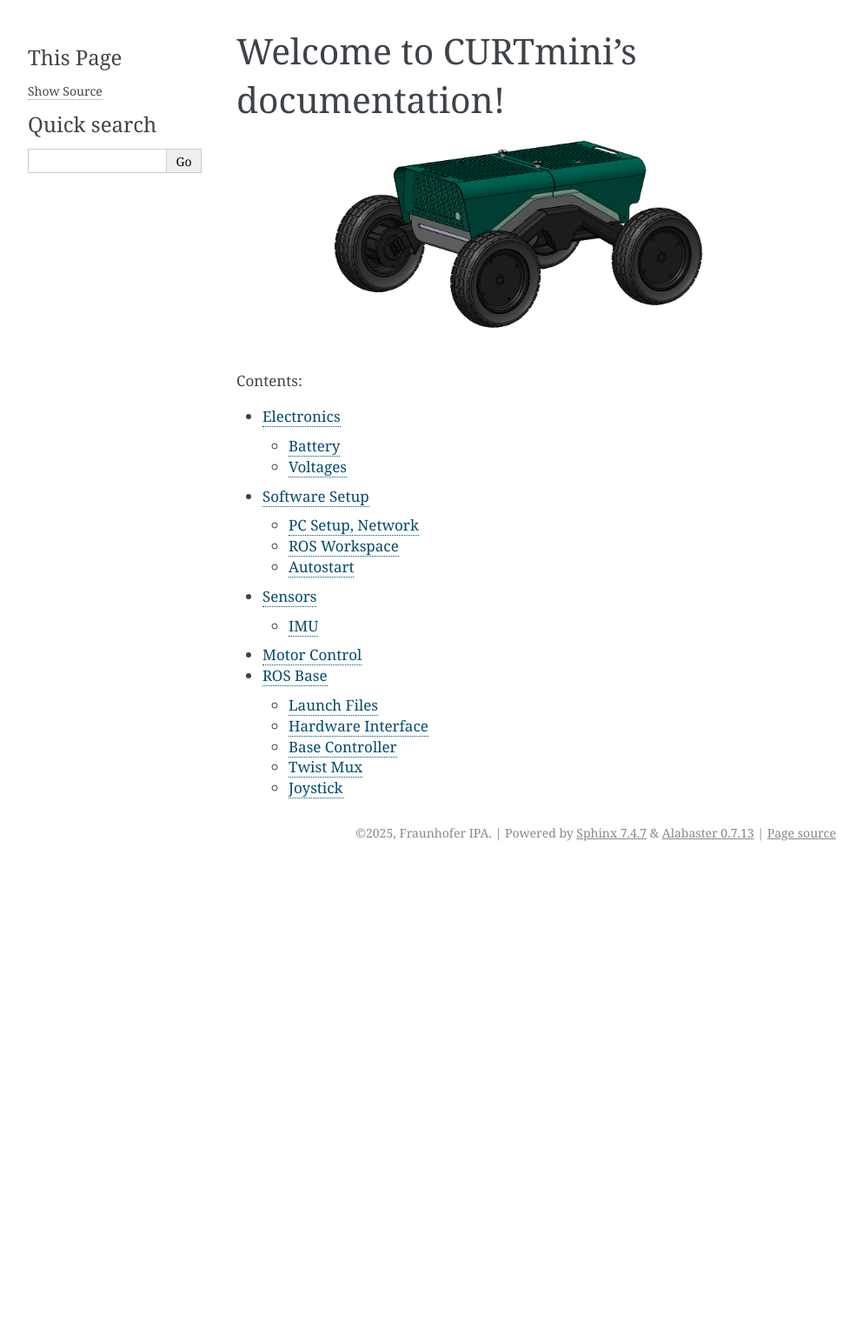
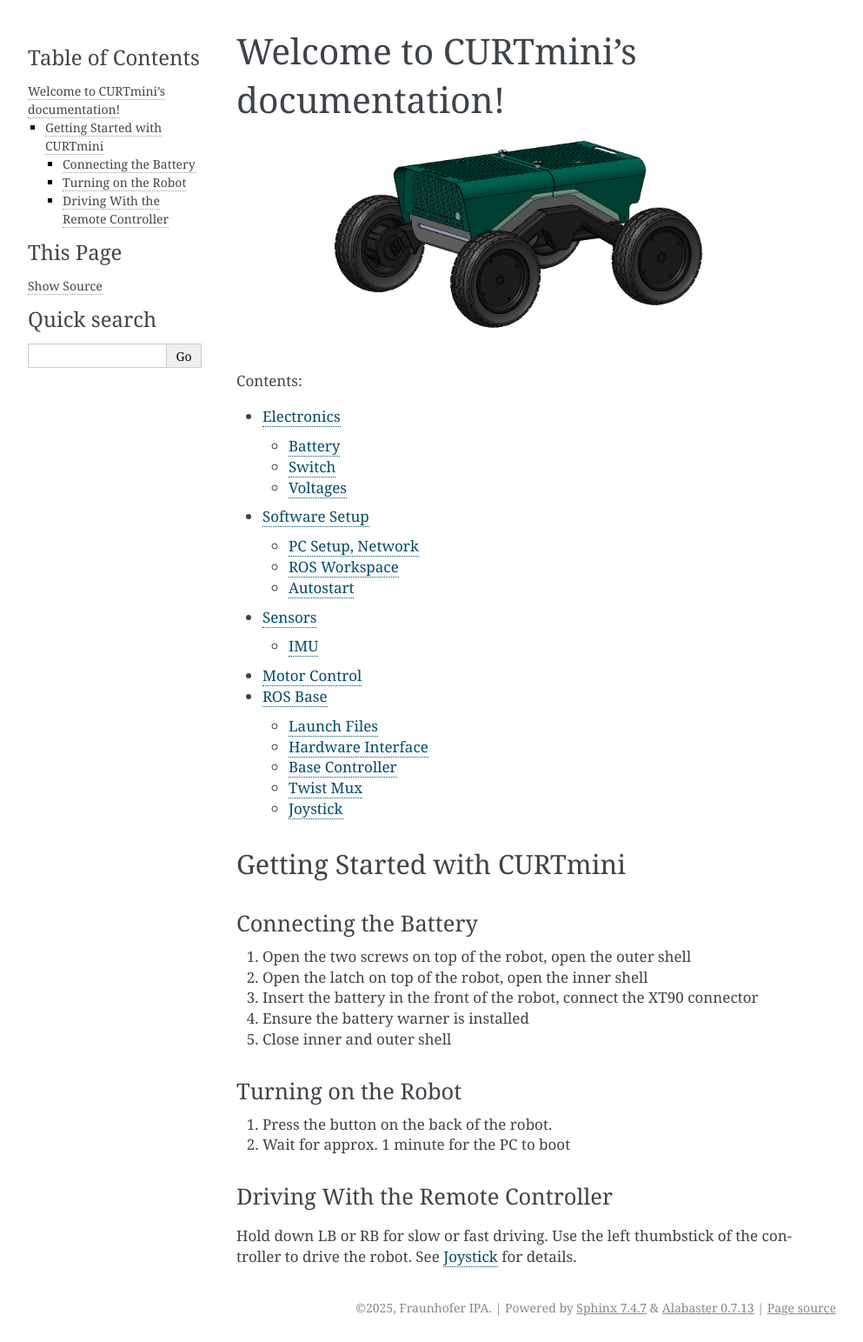
Before and after one commit to ipa320/curt_mini, a Sphinx documentation site: the page built from curt_mini/doc/index.rst, in a window 1280 px wide. Shown: the whole page at 87% size, without its empty margins (148-1141 px from the left). Built offline with Sphinx 7.4.7, drawn with Linux system fonts in a browser that asks for light colours; before the commit the page ends 997 px from its top, so only the background shows below that.

Commit message:
getting started

```diff
--- a/curt_mini/doc/electronics.rst
+++ b/curt_mini/doc/electronics.rst
@@ -10,6 +10,14 @@
 CURTmini or the battery don't include an integrated BMS, it is recommended to use a battery warner device on the battery whenever it is connected to CURTmini, to prevent overdischarge.
 The battery input connector is of XT90 type and located in the front left inside the robot.
 The battery input is fused with a Z-Amp resettable fuse.
+
+******
+Switch
+******
+
+The power switch is located on the left back side of the robot.
+The latching pushbutton switches the battery connection to the motors and electronics via a relay.
+The PC turns on automatically as soon as it is supplied with power.
 
 ********
 Voltages
--- a/curt_mini/doc/index.rst
+++ b/curt_mini/doc/index.rst
@@ -18,3 +18,25 @@
    sensors
    motor_control
    ros_base
+
+Getting Started with CURTmini
+-----------------------------
+
+Connecting the Battery
+^^^^^^^^^^^^^^^^^^^^^^
+1. Open the two screws on top of the robot, open the outer shell
+2. Open the latch on top of the robot, open the inner shell
+3. Insert the battery in the front of the robot, connect the XT90 connector
+4. Ensure the battery warner is installed
+5. Close inner and outer shell
+
+Turning on the Robot
+^^^^^^^^^^^^^^^^^^^^^^
+1. Press the button on the back of the robot.
+2. Wait for approx. 1 minute for the PC to boot
+
+Driving With the Remote Controller
+^^^^^^^^^^^^^^^^^^^^^^^^^^^^^^^^^^
+Hold down LB or RB for slow or fast driving.
+Use the left thumbstick of the controller to drive the robot.
+See :ref:`joystick` for details.
--- a/curt_mini/doc/ros_base.rst
+++ b/curt_mini/doc/ros_base.rst
@@ -55,6 +55,7 @@
 
 .. _`twist_mux.yaml`: https://github.com/ipa320/curt_mini/blob/main/curt_mini/config/twist_mux.yaml
 
+.. _joystick:
 ========
 Joystick
 ========
```
